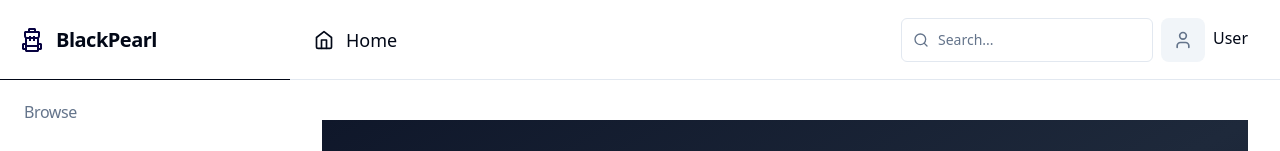
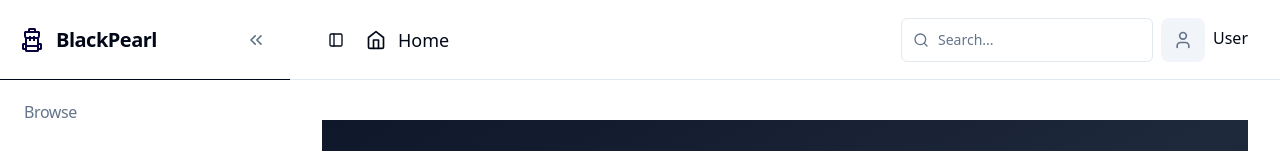
Before and after one commit to blackpearl-bd/blackpearlbd, a React (Vite) app in the folder web/: page / in a window 1280 px wide. Shown: the top 151 px of the page. Built offline with nearby package versions, Linux system fonts and the light colour scheme; no server answers.

Commit message:
Fix sidebar collapse button visibility on mobile and desktop
🤖 Generated with Codebuff
Co-Authored-By: Codebuff <noreply@codebuff.com>

```diff
--- a/web/src/components/layout/AppSidebar.tsx
+++ b/web/src/components/layout/AppSidebar.tsx
@@ -1,5 +1,5 @@
 import { Link, useLocation } from 'react-router-dom'
-import { LogOut } from 'lucide-react'
+import { LogOut, ChevronsLeft, ChevronsRight } from 'lucide-react'
 import { useAuth } from '@/hooks/useAuth'
 import { getNavigationGroups } from '@/config/navigation'
 import { cn } from '@/lib/utils'
@@ -29,7 +29,7 @@ const menuButtonClassName = cn(
 
 export function AppSidebar() {
   const { isAdmin, logout } = useAuth()
-  const { isMobile, setOpenMobile } = useSidebar()
+  const { state, isMobile, setOpenMobile, toggleSidebar } = useSidebar()
   const navigationGroups = getNavigationGroups(isAdmin)
 
   return (
@@ -37,10 +37,23 @@ export function AppSidebar() {
       <SidebarHeader className="h-16 flex-row items-center border-b border-sidebar-border md:h-20 px-4">
         <Link to="/" className="flex min-w-0 flex-1 items-center gap-2">
           <img src="/blackpearl.svg" alt="BlackPearl" className="w-8 h-8 shrink-0" />
-          <span className="truncate text-xl font-semibold tracking-tight">
+          <span className="truncate text-xl font-semibold tracking-tight group-data-[collapsible=icon]:hidden">
             BlackPearl
           </span>
         </Link>
+        {/* Desktop collapse toggle */}
+        <button
+          type="button"
+          onClick={toggleSidebar}
+          className="hidden md:flex size-9 shrink-0 items-center justify-center rounded-lg hover:bg-sidebar-accent transition-colors"
+          aria-label={state === 'expanded' ? 'Collapse sidebar' : 'Expand sidebar'}
+        >
+          {state === 'expanded' ? (
+            <ChevronsLeft className="size-5 text-muted-foreground" />
+          ) : (
+            <ChevronsRight className="size-5 text-muted-foreground" />
+          )}
+        </button>
       </SidebarHeader>
 
       <SidebarContent className="gap-4 overflow-x-hidden overflow-y-auto px-3 py-4 group-data-[collapsible=icon]:overflow-y-auto!">
--- a/web/src/components/layout/AppTopbar.tsx
+++ b/web/src/components/layout/AppTopbar.tsx
@@ -89,7 +89,7 @@ export function AppTopbar() {
       ) : (
         <>
           <div className="flex min-w-0 flex-1 items-center gap-2">
-            <SidebarTrigger className="size-11 shrink-0 md:hidden [&_svg]:size-5!" />
+            <SidebarTrigger className="size-11 shrink-0 [&_svg]:size-5!" />
             <div className="flex items-center gap-3">
               <currentItem.icon className="hidden size-5 shrink-0 md:block" />
               <p className="truncate text-lg font-medium">
```
